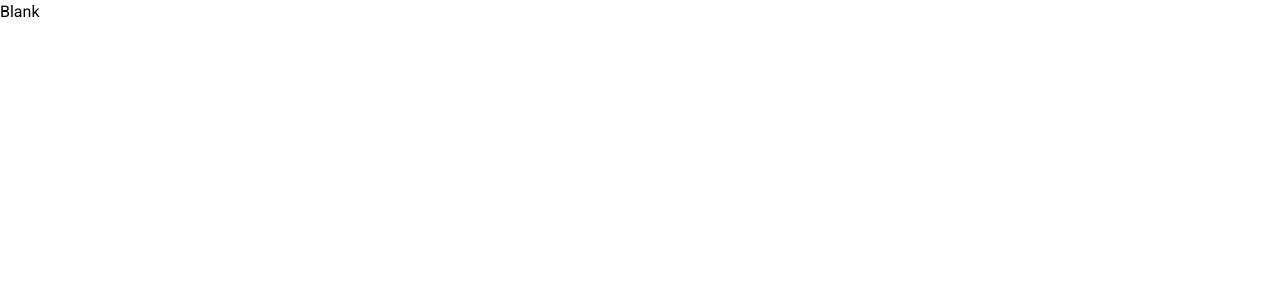
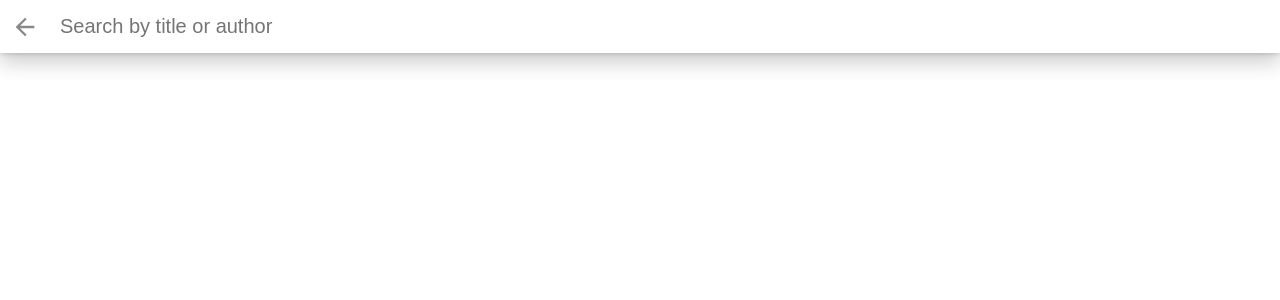
Before and after one commit to cpcamp2/MyReads, a React (Create React App) app: page /search in a window 1280 px wide. Shown: the top 300 px of the page. Built offline with nearby package versions, Linux system fonts and the light colour scheme.

Commit message:
Fully implement react router in application

```diff
--- a/src/App.js
+++ b/src/App.js
@@ -1,5 +1,7 @@
 import React, { Component } from 'react';
+import { Switch, Route } from 'react-router';
 // import * as BooksAPI from './BooksAPI';
+import BookShelfPage from './components/BookShelfPage';
 import SearchPage from './components/SearchPage';
 import './App.css';
 
@@ -15,7 +17,10 @@ class BooksApp extends Component {
 
   render() {
     return (
-      <div>Blank</div>
+      <Switch>
+        <Route exact path="/" component={BookShelfPage} />
+        <Route path="/search" component={SearchPage} />
+      </Switch>
     )
   }
 }
```
